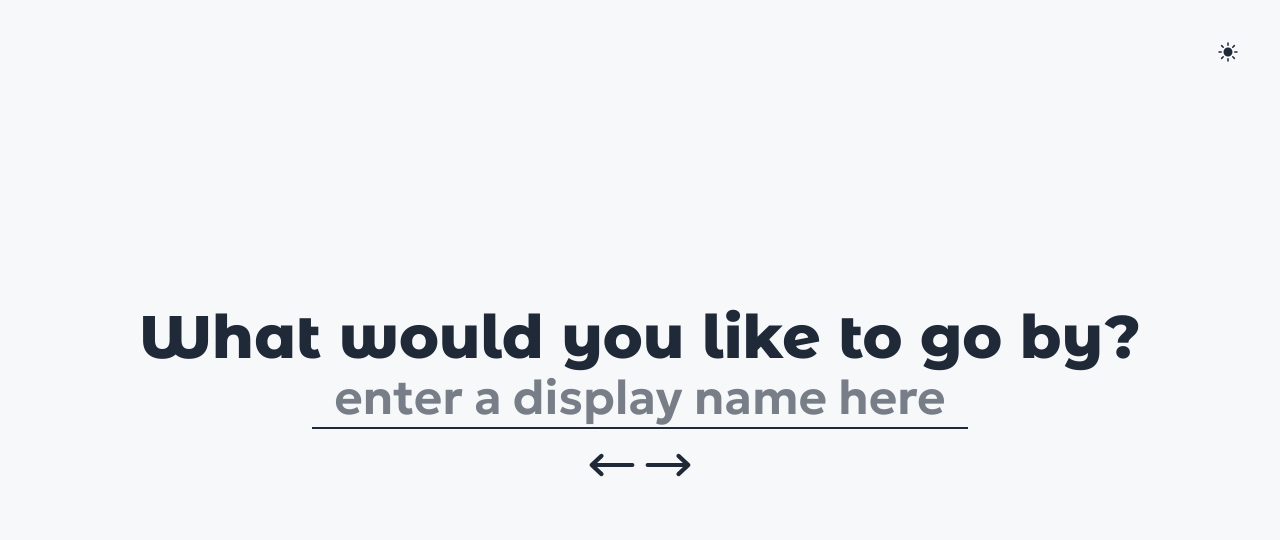
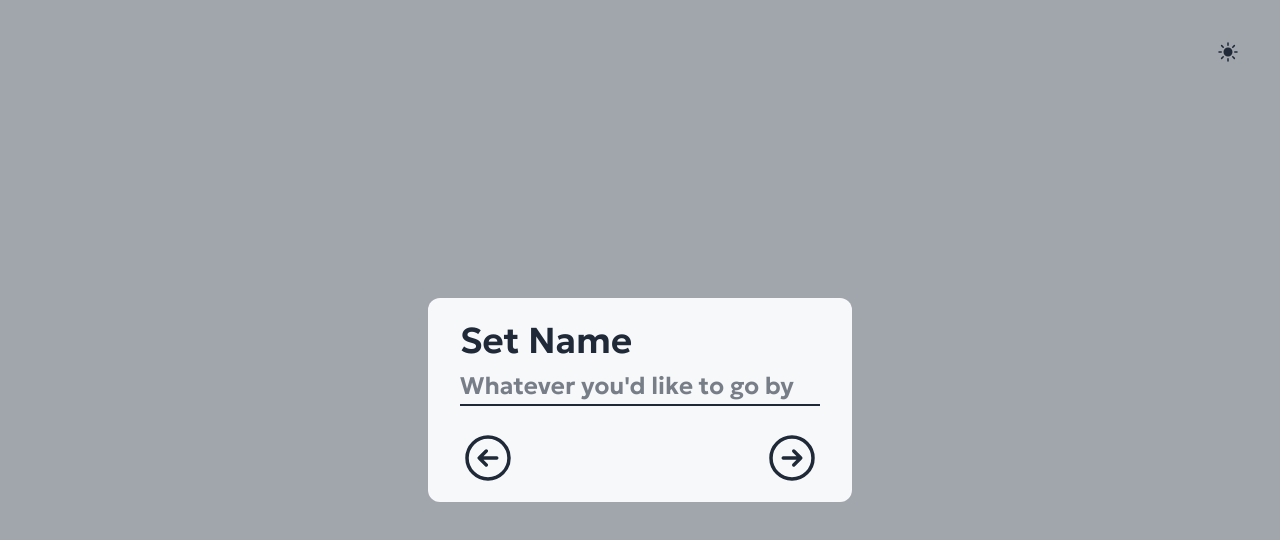
Before and after one commit to b14tz/habitual, a React (Vite) app in the folder client/: page /setup in a window 1280 px wide. Shown: the top 540 px of the page. Built offline with nearby package versions, Linux system fonts and the light colour scheme; no server answers.

Commit message:
added in completely new styles and logic for advancing through setup

```diff
--- a/client/src/App.jsx
+++ b/client/src/App.jsx
@@ -45,13 +45,13 @@ export default function App() {
 
     if(auth.currentUser){
       setIsLoggedIn(true)
-      getUserData(auth.currentUser.uid).then(data => {
-        setName(data.name.charAt(0).toUpperCase() + data.name.slice(1))
-      })
+      // getUserData(auth.currentUser.uid).then(data => {
+      //   setName(data.name.charAt(0).toUpperCase() + data.name.slice(1))
+      // })
 
-      getUserCurrentHabits(auth.currentUser.uid).then(data => {
-        setHabits(data)
-      })
+      // getUserCurrentHabits(auth.currentUser.uid).then(data => {
+      //   setHabits(data)
+      // })
     }
 
   }, [darkMode])
@@ -72,7 +72,7 @@ export default function App() {
 
   return (
     <>
-      <div className={`h-full w-full text-xl text-black-1 bg-white-1 dark:text-white-1 dark:bg-black-1`}>
+      <div className={`h-full w-full text-black-1 bg-white-1 dark:text-white-1 dark:bg-black-1`}>
         <Nav
           darkMode={darkMode}
           toggleDarkMode={toggleDarkMode}
@@ -87,7 +87,7 @@ export default function App() {
             path="/"
             element={
               <Protected>
-                <Home/>
+                <Home habits={habits} setHabits={setHabits}/>
               </Protected>
             }
           />
@@ -102,7 +102,7 @@ export default function App() {
           <Route
             path="/setup"
             element={
-                <Setup/>
+                <Setup habits={habits} setHabits={setHabits}/>
             }
           />
           <Route
--- a/client/src/components/dailyProgress/CheckList.jsx
+++ b/client/src/components/dailyProgress/CheckList.jsx
@@ -4,7 +4,7 @@ import ListItem from './ListItem'
 export default function CheckList() {
   return (
     <div className="flex flex-col mr-3 w-full">
-        <p className='ml-2 text-4xl whitespace-nowrap'>Marshall's Tasks For Today, July 5th</p>
+        <p className='ml-2 whitespace-nowrap'>Marshall's Tasks For Today, July 5th</p>
         <ListItem title="Workout" color="#E8505B"/>
         <ListItem title="Read" color='#6BCB77'/>
         <ListItem title="Stretch" color='#71A9FE'/>
--- a/client/src/components/setUp/SetName.jsx
+++ b/client/src/components/setUp/SetName.jsx
@@ -1,10 +1,10 @@
 import React from 'react'
 
-export default function SetName({ name, setName, pageCount, setPageCount }) {
+export default function SetName({ name, setName, page, setPage }) {
     const handleKeyPress = (event) => {
         if (event.key === 'Enter') {
           if(name != ""){
-            setPageCount(pageCount + 1)
+            setPage(page + 1)
           }
           else {
             // throw error for no name entry
@@ -13,17 +13,17 @@ export default function SetName({ name, setName, pageCount, setPageCount }) {
     };
 
     return (
-        <>
-            <h1 className='text-6xl text-center '>What would you like to go by?</h1>
+        <div className="flex flex-col">
+            <h2>Set Name</h2>
             <input
                 id="text-input"
-                className='placeholder:text-gray-1 dark:placeholder:text-gray-500 text-5xl font-semibold input-text text-center focus:outline-none border-b-2 bg-transparent border-black-1 dark:border-white-1 placeholder:text-black-3 mb-2 w-[20ch]'
+                className='placeholder:text-gray-1 dark:placeholder:text-gray-500 font-semibold input-text nfocus:outline-none border-b-2 bg-transparent border-black-1 dark:border-white-1 placeholder:text-black-3 mb-2 w-[22ch]'
                 type="text"
-                placeholder='enter a display name here'
+                placeholder="Whatever you'd like to go by"
                 onKeyDown={handleKeyPress}
                 value={name}
                 onChange={(event) => setName(event.target.value)}
             />
-        </>
+        </div>
     )
 }
--- a/client/src/pages/Login.jsx
+++ b/client/src/pages/Login.jsx
@@ -18,7 +18,7 @@ export default function Login() {
     return (
         <div className="flex justify-center items-center w-full h-screen">
             <div className="flex flex-col bg-white dark:bg-black p-10 rounded-lg">
-                <h3 className="text-purple-1 m-auto text-5xl mb-6">Amplo</h3>
+                <h3 className="text-purple-1 m-auto mb-6">Amplo</h3>
                 <input
                     type="text"
                     className="p-2 mb-4 rounded-md bg-white-1 dark:bg-black-2"
@@ -52,7 +52,7 @@ export default function Login() {
                 <Link to="/reset" className="text-grey-123 text-sm self-end mb-4">
                     <p className="text-grey-123">Forgot Password</p>
                 </Link>
-                <p className="text-md">Don't have an account? <Link to="/register" className="text-purple-1">Register now</Link></p>
+                <p>Don't have an account? <Link to="/register" className="text-purple-1">Register now</Link></p>
             </div>
         </div>
     );
--- a/client/src/pages/Register.jsx
+++ b/client/src/pages/Register.jsx
@@ -24,7 +24,7 @@ export default function Register() {
     return (
         <div className="flex justify-center items-center w-full h-screen">
             <div className="flex flex-col bg-white dark:bg-black p-10 rounded-lg">
-                <h3 className="text-purple-1 m-auto text-5xl mb-6">Amplo</h3>
+                <h3 className="text-purple-1 m-auto mb-6">Amplo</h3>
                 <input
                     type="text"
                     className="p-2 mb-4 rounded-md bg-white-1 dark:bg-black-2"
@@ -64,7 +64,7 @@ export default function Register() {
 
                 </button>
                 <div>
-                    <p className="text-md">Already have an account? <Link to="/login" className="text-purple-1">Login here</Link></p>
+                    <p>Already have an account? <Link to="/login" className="text-purple-1">Login here</Link></p>
                 </div>
             </div>
         </div>
--- a/client/src/pages/Setup.jsx
+++ b/client/src/pages/Setup.jsx
@@ -1,32 +1,49 @@
-import React, { useState } from 'react'
-import { ArrowLongRightIcon, ArrowLongLeftIcon } from "@heroicons/react/20/solid";
+import React, { useState, useContext } from 'react'
 import SetHabits from '../components/setUp/SetHabits'
 import SetName from '../components/setUp/SetName';
 import SetSpecifics from '../components/setUp/SetSpecifics';
+import { SetupContext } from '../contexts/SetupContext';
+//import { ArrowRightCircleIcon, ArrowLeftCircleIcon } from "@heroicons/react/20/solid";
+import { ArrowRightCircleIcon, ArrowLeftCircleIcon } from "@heroicons/react/24/outline";
+
 
 export default function Setup() {
   const [name, setName] = useState("")
   const [habits, setHabits] = useState([])
-  const [pageCount, setPageCount] = useState(0)
+  const [page, setPage] = useState(0)
+  let setup = useContext(SetupContext);
 
   const pages = [
-    <SetName name={name} setName={setName} pageCount={pageCount} setPageCount={setPageCount}/>,
+    <SetName name={name} setName={setName} page={page} setPage={setPage}/>,
     <SetHabits habits={habits} setHabits={setHabits}/>,
-    <SetSpecifics habits={habits}/>
+    <SetSpecifics habits={habits} setHabits={setHabits}/>
   ]
 
+  const handleFinishSetup = () => {
+    console.log(habits)
+    //setup = false
+  }
+
   return (
-    <div className="flex w-full h-full justify-center items-center min-h-[100vh]">
-        <section className="flex flex-col items-center">
-            {pages[pageCount]}
+    <div className="flex w-full h-full justify-center items-center min-h-[100vh] bg-black-1/40 dark:bg-black-1">
+        <section className="flex flex-col items-center rounded-xl bg-white-1 dark:bg-black-1 py-4 px-8">
+            {pages[page]}
 
-            <div className="flex flex-row">
-              <button onClick={() => {(pageCount == 0) ? '' : setPageCount(pageCount - 1)}}>
-                  <ArrowLongLeftIcon className="h-14 w-14 text-black-1 dark:text-white-1" />
+            <div className="flex flex-row w-full justify-between mt-4">
+              <button onClick={() => {(page == 0) ? '' : setPage(page - 1)}}>
+                  <ArrowLeftCircleIcon className="h-14 w-14 text-black-1 dark:text-white-1" />
               </button>
-              <button onClick={() => {(pageCount == pages.length - 1) ? '' : setPageCount(pageCount + 1)}}>
-                  <ArrowLongRightIcon className="h-14 w-14 text-black-1 dark:text-white-1" />
-              </button>
+              {
+                page == pages.length - 1 ?
+                <button onClick={() => handleFinishSetup()} className="border-black-1 dark:border-white-1 border-4 rounded-full px-4 my-1">
+                  <h3>Finish Setup</h3>
+                </button>
+                :
+                <button onClick={() => {(page == pages.length - 1) ? '' : setPage(page + 1)}}>
+                  <ArrowRightCircleIcon className="h-14 w-14 text-black-1 dark:text-white-1" />
+                </button>
+
+              }
             </div>
         </section>
     </div>
--- a/client/src/styles/index.css
+++ b/client/src/styles/index.css
@@ -16,11 +16,26 @@ html.dark {
     background-color: var(--off-black);
 }
 
-h1,h2,h3,h4,h5,h6 {
-    font-family: 'Montserrat Alternates', sans-serif;
-    font-weight: 800;
+h1 {
+    font-family: 'Geologica', sans-serif;
+    font-weight: 600;
+    font-size: 3.375rem;
 }
 
-p, ::placeholder, .input-text {
+h2 {
     font-family: 'Geologica', sans-serif;
+    font-weight: 600;
+    font-size: 2.25rem;
 }
+
+h3,h4,h5,h6, ::placeholder, .input-text {
+    font-family: 'Geologica', sans-serif;
+    font-weight: 600;
+    font-size: 1.5rem;
+}
+
+p {
+    font-family: 'Geologica', sans-serif;
+    font-weight: 400;
+    font-size: 1rem;
+}
```
Also changed, not shown: client/src/components/setUp/SetHabits.jsx (+38 -23 lines), client/src/components/setUp/SetSpecifics.jsx (+74 -7 lines).
